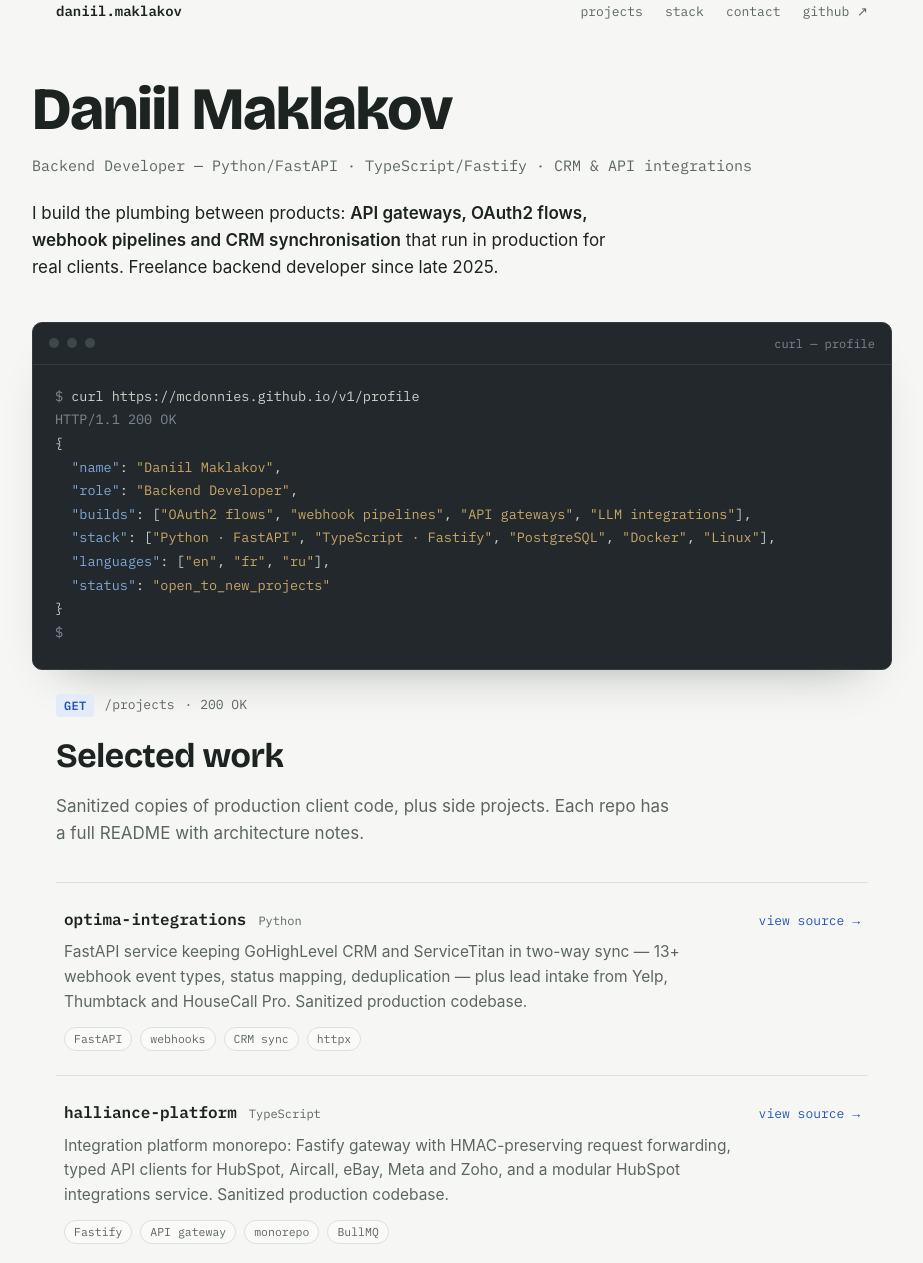
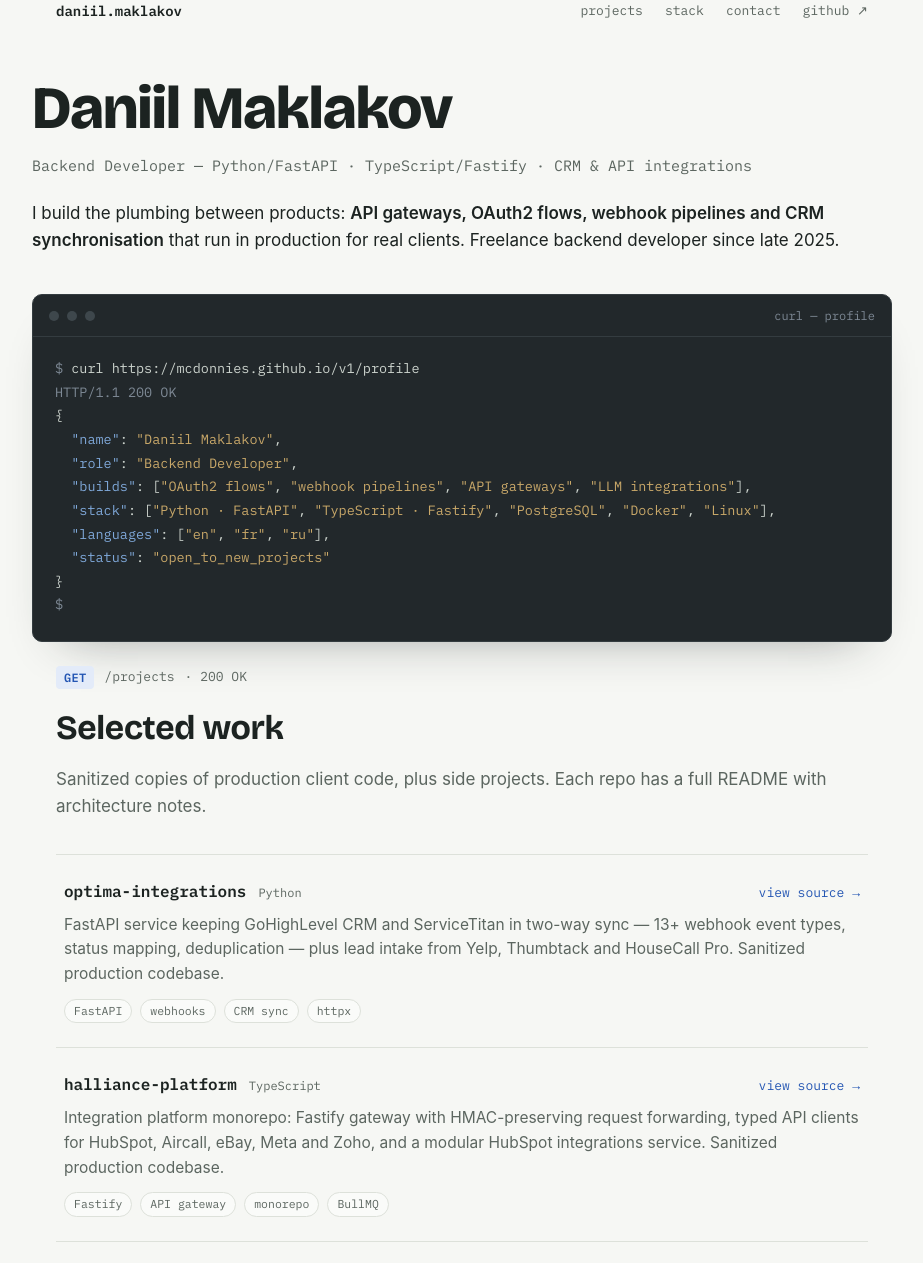
Before and after one commit to McDonnies/mcdonnies.github.io, a plain HTML site: page index.html in a window 1280 px wide. Shown: the top 1263 px of the page, without its empty margins (178-1101 px from the left). Drawn offline with nearby package versions, Linux system fonts and the light colour scheme.

Commit message:
Full-width text, center-align header

```diff
--- a/index.html
+++ b/index.html
@@ -45,7 +45,7 @@ a:focus-visible,button:focus-visible{outline:2px solid var(--accent);outline-off
 
 /* header */
 header{padding:28px 0}
-.topbar{display:flex;justify-content:space-between;align-items:baseline;gap:16px;flex-wrap:wrap}
+.topbar{display:flex;justify-content:space-between;align-items:center;gap:16px;flex-wrap:wrap}
 .brand{font-family:"IBM Plex Mono",monospace;font-size:14px;font-weight:600;color:var(--ink);text-decoration:none}
 .topnav{display:flex;gap:22px}
 .topnav a{font-family:"IBM Plex Mono",monospace;font-size:13px;color:var(--muted);text-decoration:none}
@@ -66,7 +66,7 @@ h1{
   font-size:15px;
   color:var(--muted);
 }
-.lede{margin-top:22px;max-width:56ch;color:var(--ink)}
+.lede{margin-top:22px;color:var(--ink)}
 .lede strong{font-weight:600}
 
 /* terminal card — signature */
@@ -119,7 +119,7 @@ h2{
   letter-spacing:-.01em;
   margin-top:12px;
 }
-.section-note{margin-top:10px;color:var(--muted);max-width:58ch}
+.section-note{margin-top:10px;color:var(--muted)}
 
 /* projects */
 .projects{list-style:none;margin-top:34px}
@@ -135,7 +135,7 @@ h2{
 .proj-name{font-family:"IBM Plex Mono",monospace;font-size:16px;font-weight:600;color:var(--ink)}
 .proj-lang{font-family:"IBM Plex Mono",monospace;font-size:12px;color:var(--muted)}
 .proj-arrow{margin-left:auto;font-family:"IBM Plex Mono",monospace;font-size:13px;color:var(--accent)}
-.proj p{margin-top:8px;color:var(--muted);font-size:15.5px;max-width:70ch}
+.proj p{margin-top:8px;color:var(--muted);font-size:15.5px}
 .tags{margin-top:12px;display:flex;gap:8px;flex-wrap:wrap}
 .tag{
   font-family:"IBM Plex Mono",monospace;font-size:11.5px;
```
